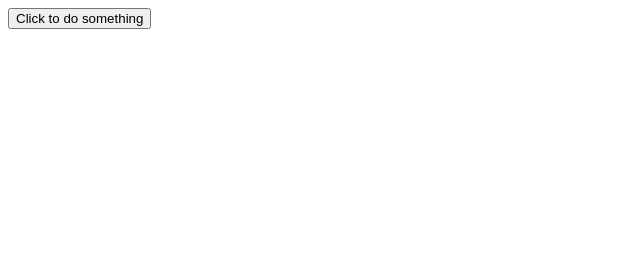
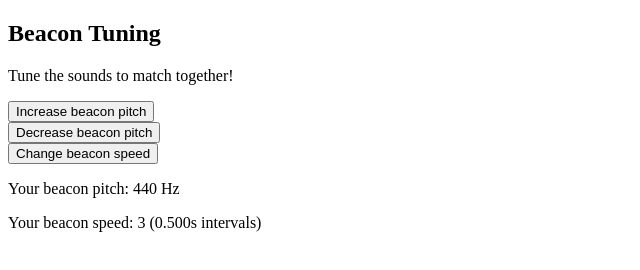
Before and after one commit to infernal3/beacon-tuning, a plain HTML site: page index.html in a window 1280 px wide. Shown: the whole page, without its empty margins (0-640 px from the left). Drawn offline with Linux system fonts and the light colour scheme.

Commit message:
localized update

```diff
--- a/index.html
+++ b/index.html
@@ -4,10 +4,16 @@
 
   </head>
   <body>
-    <button id="A">Click to do something</button>
+    <h2>Beacon Tuning</h2>
+    <p>Tune the sounds to match together!</p>
+    <button id="A1">Increase beacon pitch</button><br>
+    <button id="A2">Decrease beacon pitch</button><br>
+    <button id="B">Change beacon speed</button><br>
+    <p>Your beacon pitch: <span id="C">440</span> Hz</p>
+    <p>Your beacon speed: <span id="D">3</span></p>
     <script>
       const el=e=>document.getElementById(e);
-      var i=300;
+      var beaconSpeed=1+parseInt(Math.random()*5),beaconFreq=200+(20*parseInt(Math.random()*20)),userSpeed=3,userFreq=440;
       const audioctx=new AudioContext();
       function playAudio(ctx,freq){
         var audio=ctx.createOscillator();
@@ -19,7 +25,24 @@
         audio.start();
         audio.stop(ctx.currentTime + 0.1);
       }
-      el("A").addEventListener("click",function() { playAudio(audioctx, i); });
+
+      window.setInterval(()=>{
+        el("C").textContent=userFreq;
+        el("D").textContent=`${userSpeed} (${(1.5/userSpeed).toFixed(3)}s intervals)`;
+      },50);
+      el("A1").addEventListener("click",e=>{userFreq=userFreq>=600?600:userFreq+20;});
+      el("A2").addEventListener("click",e=>{userFreq=userFreq<=200?200:userFreq-20;});
+      el("B").addEventListener("click",e=>{userSpeed=userSpeed>=5?1:userSpeed+1;});
+      const recursiveBeacon=function recursiveBeacon(){
+        playAudio(audioctx, beaconFreq);
+        window.setTimeout(()=>{recursiveBeacon();},1500.0/beaconSpeed);
+      }
+      const recursiveUser=function recursiveUser(){
+        playAudio(audioctx, userFreq);
+        window.setTimeout(()=>{recursiveUser();},1500.0/userSpeed);
+      }
+      recursiveUser();
+      window.setTimeout(()=>{recursiveBeacon();},50*parseInt(Math.random()*55));
     </script>
   </body>
 </html>
```
